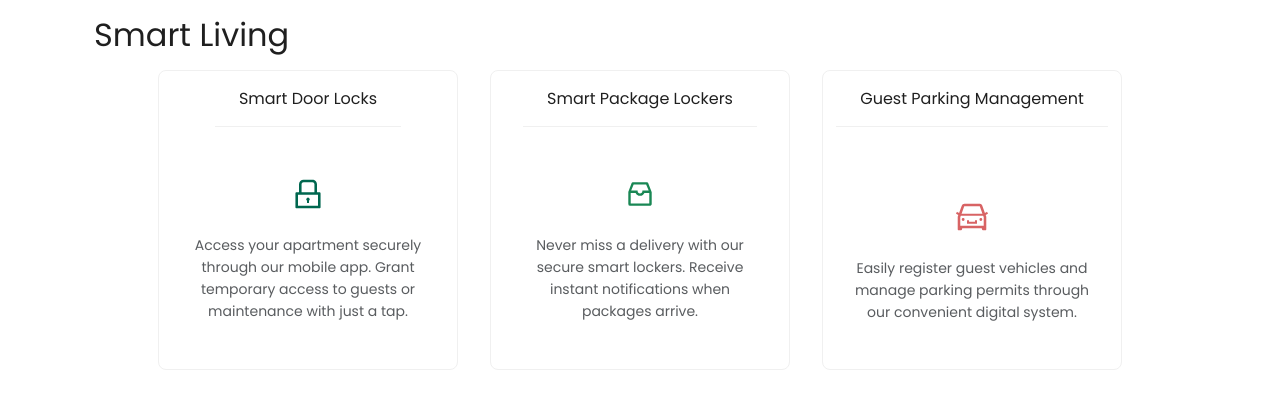
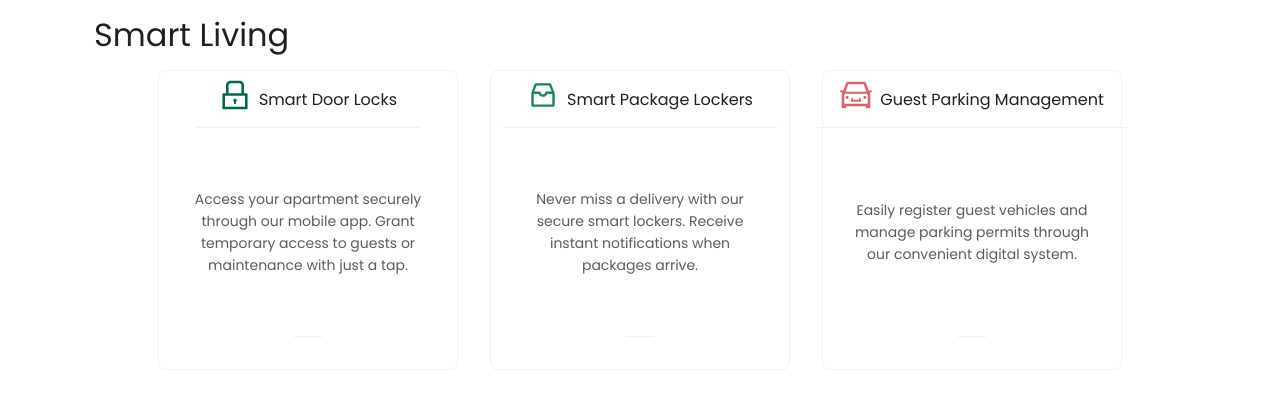
Before and after one commit to reematcs/RentDaddy, a React (Vite) app in the folder frontend/app/: page / in a window 1280 px wide. Shown: the part 555-952 px from the top of the page. Built offline with nearby package versions, Linux system fonts and the light colour scheme; no server answers; what antd-style would draw is missing.

Commit message:
fixed card styling

```diff
--- a/frontend/app/src/components/reusableComponents/CardComponent.tsx
+++ b/frontend/app/src/components/reusableComponents/CardComponent.tsx
@@ -15,17 +15,20 @@ export const CardComponent = (props: CardComponentProps) => {
     return (
         <>
             <Card
-                //TODO: JJ make these styles better
-                title={props.title}
+                title={
+                    <>
+                        <div className="flex flex-row align-items-center">
+                            <span className="me-2 mt-2">{props.icon}</span>
+                            <span>{props.title}</span>
+                        </div>
+                    </>
+                }
                 hoverable={props.hoverable}
-                className="card pb-2">
-                <div className="card-content">
-                    {props.icon && <span>{props.icon}</span>}
-
-                    {props.description && <span className="text-muted py-2">{props.description}</span>}
-                    {props.value && <span className="text-muted fs-1 py-2">{props.value}</span>}
-
-                    {props.button && <span className="pb-2">{props.button}</span>}
+                className="card pb-2"
+                actions={[props.button]}>
+                <div className="flex flex-column">
+                    {props.value && <span className="text-muted fs-1">{props.value}</span>}
+                    {props.description && <span className="text-muted ">{props.description}</span>}
                 </div>
             </Card>
         </>
```
Also changed, not shown: 2 other files (tests, documents, lock files or other folders).
